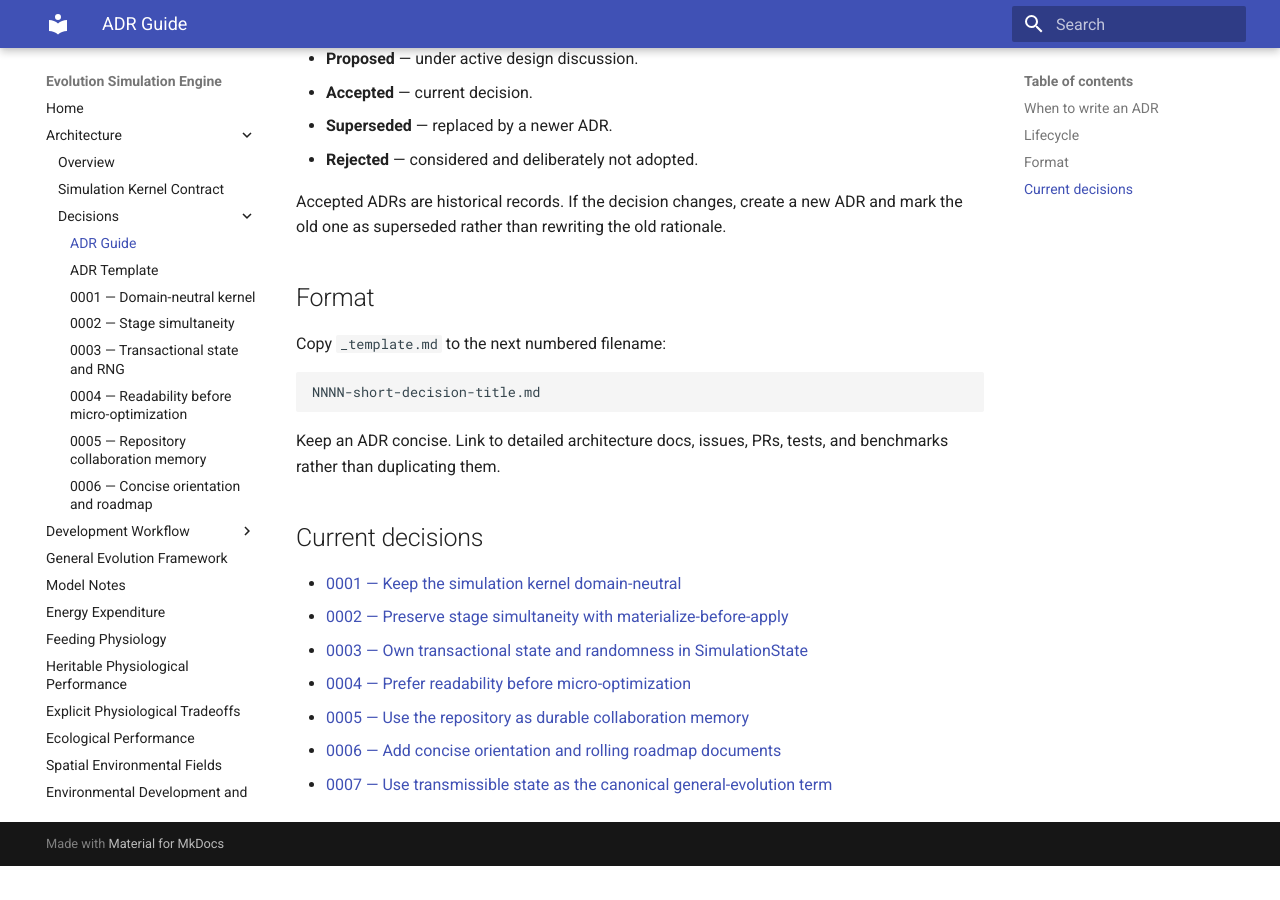
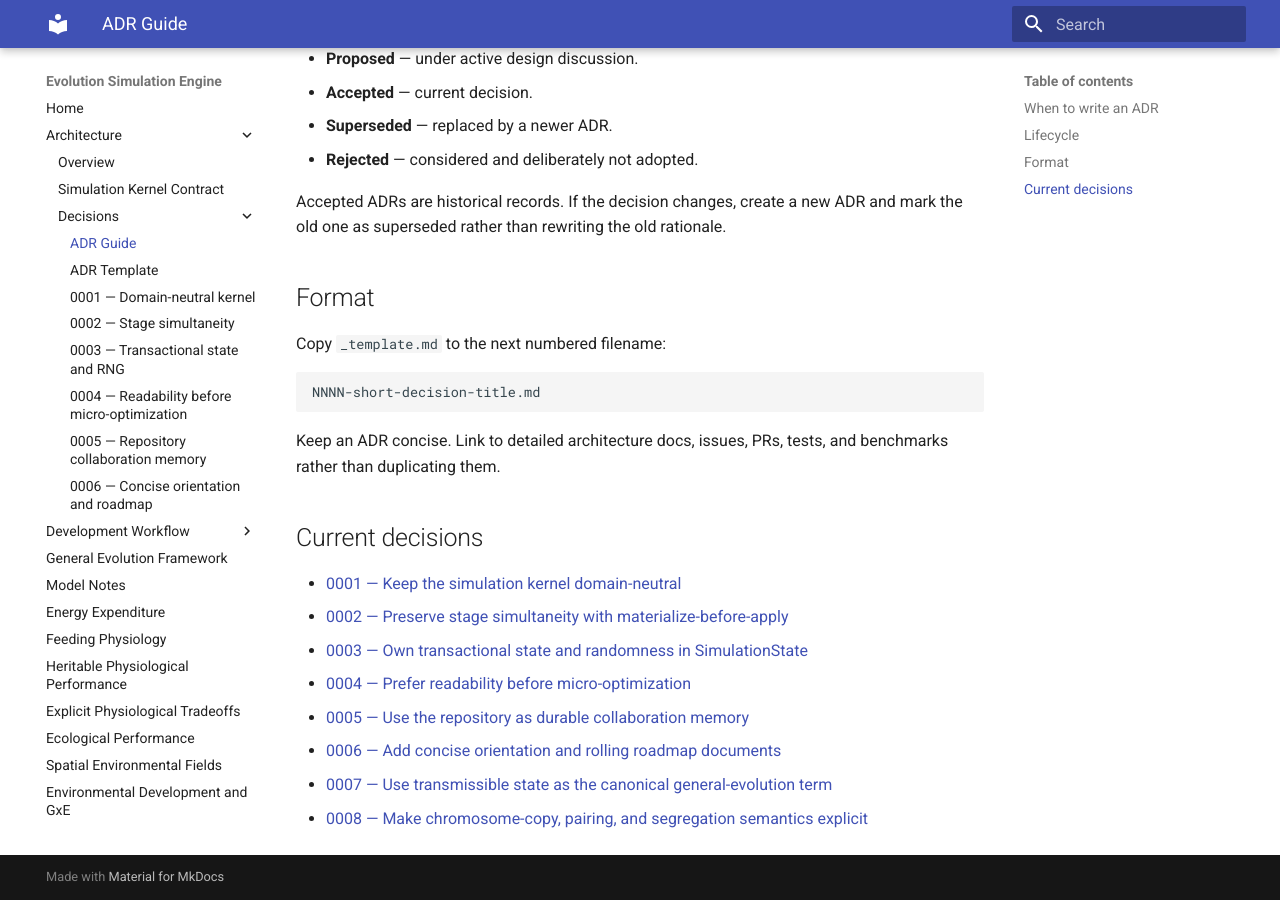
Before and after one commit to abdullahkhan57721/evolution-simulation-engine, an MkDocs documentation site: the page built from docs/decisions/README.md, in a window 1280 px wide and 900 px high, scrolled down 669 px. Built offline with MkDocs 1.6.1 and Material for MkDocs 9.7.7, drawn with Linux system fonts in a browser that asks for light colours; before the commit the page ends 1535 px from its top, so only the background shows below that.

Commit message:
Index chromosome-copy architecture decision

```diff
--- a/docs/decisions/README.md
+++ b/docs/decisions/README.md
@@ -49,3 +49,4 @@ benchmarks rather than duplicating them.
 - [0005 — Use the repository as durable collaboration memory](0005-repository-collaboration-memory.md)
 - [0006 — Add concise orientation and rolling roadmap documents](0006-concise-orientation-and-roadmap.md)
 - [0007 — Use transmissible state as the canonical general-evolution term](0007-transmissible-state-terminology.md)
+- [0008 — Make chromosome-copy, pairing, and segregation semantics explicit](0008-explicit-chromosome-copy-pairing-segregation.md)
```
